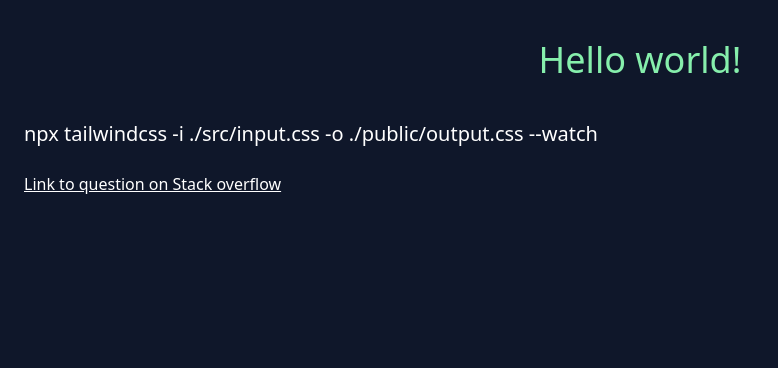
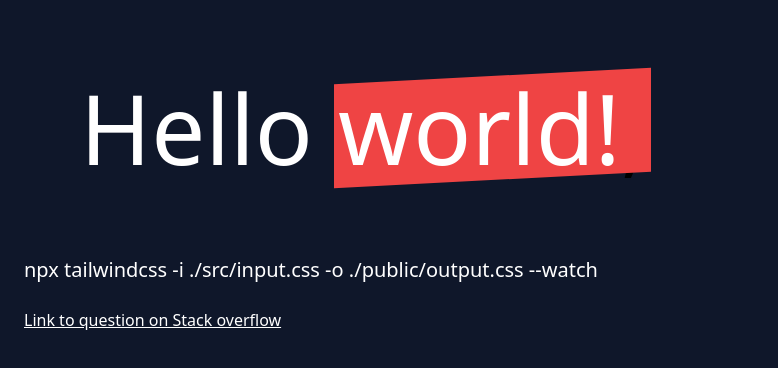
Before and after one commit to SergeyDavidovich/Tailwind-Cli-Mini-Start, a plain HTML site: page index.html in a window 1280 px wide. Shown: the whole page, without its empty margins (0-778 px from the left). Drawn offline with Linux system fonts and the light colour scheme.

Commit message:
no comments

```diff
--- a/index.html
+++ b/index.html
@@ -7,9 +7,22 @@
   <link href="./public/output.css" rel="stylesheet">
 </head>
 <body class="bg-slate-900">
-  <h1 class="my-10 text-6xl text-center text-green-300 sm:text-4xl md:text-4xl">
-    Hello world!
-  </h1>
+  <blockquote class="p-10 m-10 text-2xl text-left c sm:text-6xl md:text-8xl">
+   <span class="text-white"> Hello</span>
+
+   <span class="relative inline-block before:block before:absolute before:-inset-1 before:-skew-y-3 before:bg-red-500">
+    <span class="relative text-white">world!</span>,
+  </span>
+  </blockquote>
+<!--
+  <blockquote class="text-2xl italic font-semibold text-center text-slate-900">
+    Когда вы все время выглядите
+    <span class="relative inline-block before:block before:absolute before:-inset-1 before:-skew-y-3 before:bg-pink-500">
+      <span class="relative text-white">раздраженным</span>,
+    </span>
+    люди думают, что вы заняты.
+  </blockquote>
+-->
   <p class="m-6 text-xl text-white">npx tailwindcss -i ./src/input.css -o ./public/output.css --watch</p>
 
   <a href="https://stackoverflow.com/questions/72680086/no-utility-classes-were-detected-in-your-source-files-double-check-the-content" class="m-6 text-white underline">Link to question on Stack overflow</a>
```
Also changed, not shown: public/output.css.
